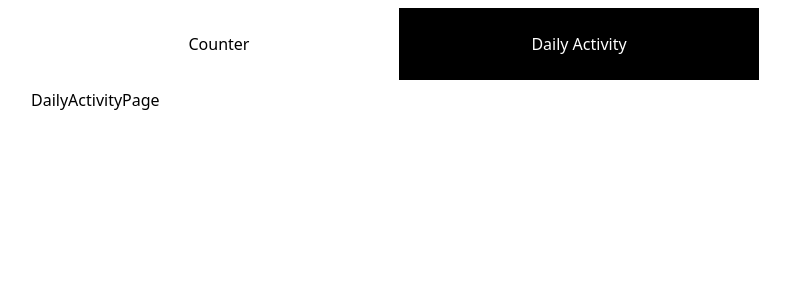
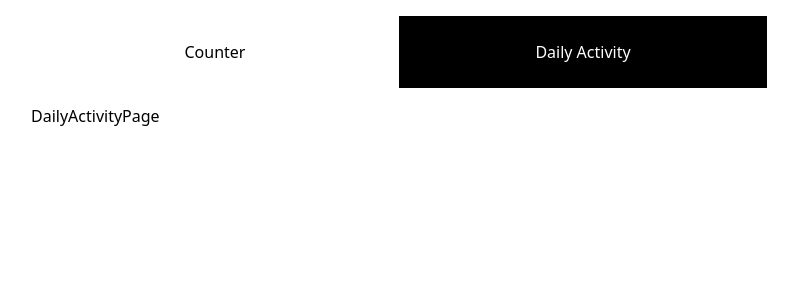
Before and after one commit to 000000armor/exercise-counter, a React (Create React App) app: page /daily-activity in a window 1280 px wide. Shown: the top 300 px of the page, without its empty margins (241-1039 px from the left). Built offline with nearby package versions, Linux system fonts and the light colour scheme; what effector-storage would draw is missing.

Commit message:
rearrange router

```diff
--- a/src/App.tsx
+++ b/src/App.tsx
@@ -1,4 +1,10 @@
-import { NavLink, BrowserRouter, Routes, Route } from 'react-router-dom';
+import {
+  NavLink,
+  BrowserRouter,
+  Routes,
+  Route,
+  Navigate,
+} from 'react-router-dom';
 import { CounterPage } from './pages/counter-page';
 import { DailyActivityPage } from './pages/daily-activity-page';
 
@@ -12,7 +18,7 @@ const App = () => {
   return (
     <div className="container mx-auto px-4 max-w-3xl">
       <BrowserRouter>
-        <nav className="flex justify-between p-2">
+        <nav className="flex justify-between py-4">
           <NavLink to="/counter" className={classNameCallback}>
             Counter
           </NavLink>
@@ -23,6 +29,7 @@ const App = () => {
         <Routes>
           <Route path="/counter" element={<CounterPage />} />
           <Route path="/daily-activity" element={<DailyActivityPage />} />
+          <Route path="*" element={<Navigate to="/counter" replace />} />
         </Routes>
       </BrowserRouter>
     </div>
```
